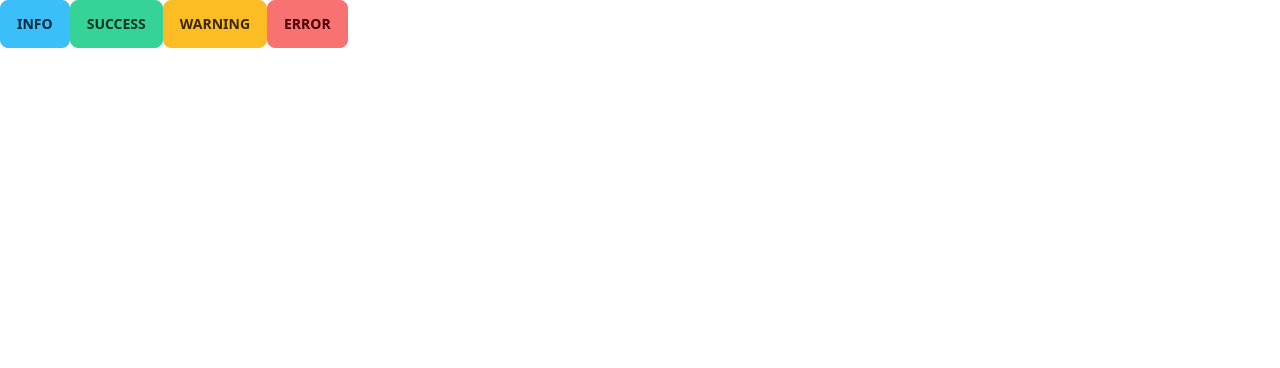
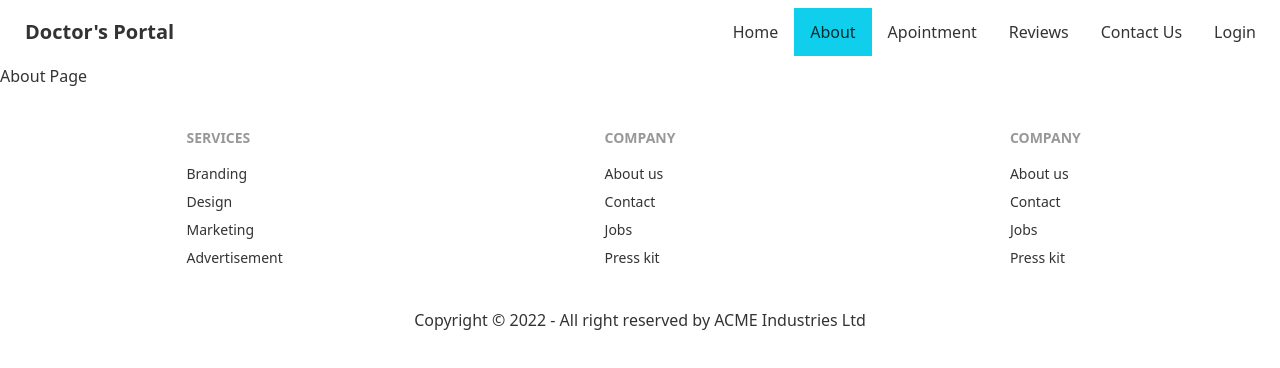
Before and after one commit to md-shamim-sarker/doctors-portal-client, a React (Create React App) app: page /about in a window 1280 px wide. Shown: the top 368 px of the page. Built offline with nearby package versions, Linux system fonts and the light colour scheme.

Commit message:
navbar and footer design complete

```diff
--- a/package.json
+++ b/package.json
@@ -9,6 +9,7 @@
     "daisyui": "^2.39.1",
     "react": "^18.2.0",
     "react-dom": "^18.2.0",
+    "react-icons": "^4.6.0",
     "react-router-dom": "^6.4.3",
     "react-scripts": "5.0.1",
     "web-vitals": "^2.1.4"
--- a/src/App.js
+++ b/src/App.js
@@ -1,12 +1,11 @@
 import React from 'react';
+import {RouterProvider} from 'react-router-dom';
+import router from './Routes/Routes/Routes';
 
 const App = () => {
   return (
-    <div>
-      <button className="btn btn-info">Info</button>
-      <button className="btn btn-success">Success</button>
-      <button className="btn btn-warning">Warning</button>
-      <button className="btn btn-error">Error</button>
+    <div className='max-w-7xl mx-auto'>
+      <RouterProvider router={router}></RouterProvider>
     </div>
   );
 };
--- /dev/null
+++ b/src/Layout/Main.js
@@ -0,0 +1,16 @@
+import React from 'react';
+import {Outlet} from 'react-router-dom';
+import Footer from '../Pages/Shared/Footer/Footer';
+import Navbar from '../Pages/Shared/Navbar/Navbar';
+
+const Main = () => {
+    return (
+        <div>
+            <Navbar></Navbar>
+            <Outlet></Outlet>
+            <Footer></Footer>
+        </div>
+    );
+};
+
+export default Main;
--- /dev/null
+++ b/src/Pages/About/About/About.js
@@ -0,0 +1,11 @@
+import React from 'react';
+
+const About = () => {
+    return (
+        <div>
+            <h2>About Page</h2>
+        </div>
+    );
+};
+
+export default About;
--- /dev/null
+++ b/src/Pages/Appointment/Appointment/Appointment.js
@@ -0,0 +1,11 @@
+import React from 'react';
+
+const Appointment = () => {
+    return (
+        <div>
+            <h2>Appointment page</h2>
+        </div>
+    );
+};
+
+export default Appointment;
--- /dev/null
+++ b/src/Pages/ContactUs/ContactUs/ContactUs.js
@@ -0,0 +1,11 @@
+import React from 'react';
+
+const ContactUs = () => {
+    return (
+        <div>
+            <h2>Contact Us page</h2>
+        </div>
+    );
+};
+
+export default ContactUs;
--- /dev/null
+++ b/src/Pages/Error404.js/Error404.js
@@ -0,0 +1,11 @@
+import React from 'react';
+
+const Error404 = () => {
+    return (
+        <div>
+            <h2>Error 404 page</h2>
+        </div>
+    );
+};
+
+export default Error404;
--- /dev/null
+++ b/src/Pages/Reviews/Reviews/Reviews.js
@@ -0,0 +1,11 @@
+import React from 'react';
+
+const Reviews = () => {
+    return (
+        <div>
+            <h2>Reviews page</h2>
+        </div>
+    );
+};
+
+export default Reviews;
--- a/src/Pages/Shared/Footer/Footer.js
+++ b/src/Pages/Shared/Footer/Footer.js
@@ -1,10 +1,36 @@
 import React from 'react';
+import {Link} from 'react-router-dom';
 
 const Footer = () => {
     return (
-        <div>
-            <h2>Shared footer</h2>
-        </div>
+        <footer >
+            <div className="footer p-10 grid grid-cols-2 lg:grid-cols-3 justify-items-center">
+                <div>
+                    <span className="footer-title">Services</span>
+                    <Link to={"/"} className="link link-hover">Branding</Link>
+                    <Link to={"/"} className="link link-hover">Design</Link>
+                    <Link to={"/"} className="link link-hover">Marketing</Link>
+                    <Link to={"/"} className="link link-hover">Advertisement</Link>
+                </div>
+                <div>
+                    <span className="footer-title">Company</span>
+                    <Link to={"/"} className="link link-hover">About us</Link>
+                    <Link to={"/"} className="link link-hover">Contact</Link>
+                    <Link to={"/"} className="link link-hover">Jobs</Link>
+                    <Link to={"/"} className="link link-hover">Press kit</Link>
+                </div>
+                <div>
+                    <span className="footer-title">Company</span>
+                    <Link to={"/"} className="link link-hover">About us</Link>
+                    <Link to={"/"} className="link link-hover">Contact</Link>
+                    <Link to={"/"} className="link link-hover">Jobs</Link>
+                    <Link to={"/"} className="link link-hover">Press kit</Link>
+                </div>
+            </div>
+            <div className='text-center'>
+                <p>Copyright © 2022 - All right reserved by ACME Industries Ltd</p>
+            </div>
+        </footer>
     );
 };
 
--- a/src/Pages/Shared/Navbar/Navbar.js
+++ b/src/Pages/Shared/Navbar/Navbar.js
@@ -1,9 +1,45 @@
-import React from 'react';
+import React, {useState} from 'react';
+import {Link, NavLink} from 'react-router-dom';
+import {GiHamburgerMenu} from 'react-icons/gi';
 
 const Navbar = () => {
+    const [open, setOpen] = useState(true);
+
+    const toggleMenuHandler = (event) => {
+        event.preventDefault();
+        setOpen(!open);
+    };
+
+    const menuItems = <>
+        <li><NavLink to={"/"} activeclassname="bg-primary">Home</NavLink></li>
+        <li><NavLink to={"/about"} activeclassname="bg-primary">About</NavLink></li>
+        <li><NavLink to={"/appointment"} activeclassname="bg-primary">Apointment</NavLink></li>
+        <li><NavLink to={"/reviews"} activeclassname="bg-primary">Reviews</NavLink></li>
+        <li><NavLink to={"/contact-us"} activeclassname="bg-primary">Contact Us</NavLink></li>
+        <li><NavLink to={"/login"} activeclassname="bg-primary">Login</NavLink></li>
+    </>;
+
     return (
-        <div>
-            <h2>Shared navbar</h2>
+        <div className="navbar justify-between">
+            <div className="navbar-start">
+                <div className="dropdown block lg:hidden">
+                    <label className="btn btn-circle btn-ghost swap swap-rotate">
+                        <button onClick={toggleMenuHandler}>
+                            <GiHamburgerMenu className='w-5 h-5'></GiHamburgerMenu>
+                        </button>
+                    </label>
+
+                    <ul tabIndex={0} className={`menu menu-compact dropdown-content mt-3 p-2 shadow bg-base-100 rounded-box w-52 ${open ? "block" : "hidden"}`} onClick={toggleMenuHandler}>
+                        {menuItems}
+                    </ul>
+                </div>
+                <Link to={"/"} className="btn btn-ghost normal-case text-xl">Doctor's Portal</Link>
+            </div>
+            <div className="navbar-center hidden lg:flex">
+                <ul className="menu menu-horizontal p-0">
+                    {menuItems}
+                </ul>
+            </div>
         </div>
     );
 };
--- a/src/Routes/Routes/Routes.js
+++ b/src/Routes/Routes/Routes.js
@@ -0,0 +1,45 @@
+import {createBrowserRouter} from "react-router-dom";
+import Main from "../../Layout/Main";
+import About from "../../Pages/About/About/About";
+import Appointment from "../../Pages/Appointment/Appointment/Appointment";
+import ContactUs from "../../Pages/ContactUs/ContactUs/ContactUs";
+import Error404 from "../../Pages/Error404.js/Error404";
+import Home from "../../Pages/Home/Home/Home";
+import Login from "../../Pages/Login/Login";
+import Reviews from "../../Pages/Reviews/Reviews/Reviews";
+
+const router = createBrowserRouter([
+    {
+        path: "/",
+        element: <Main></Main>,
+        children: [
+            {
+                path: "/",
+                element: <Home></Home>
+            },
+            {
+                path: "/about",
+                element: <About></About>
+            },
+            {
+                path: "/appointment",
+                element: <Appointment></Appointment>
+            },
+            {
+                path: "/reviews",
+                element: <Reviews></Reviews>
+            },
+            {
+                path: "/contact-us",
+                element: <ContactUs></ContactUs>
+            },
+            {
+                path: "/login",
+                element: <Login></Login>
+            }
+        ],
+        errorElement: <Error404></Error404>
+    }
+]);
+
+export default router;
```
Also changed, not shown: 1 other file (tests, documents, lock files or other folders).
